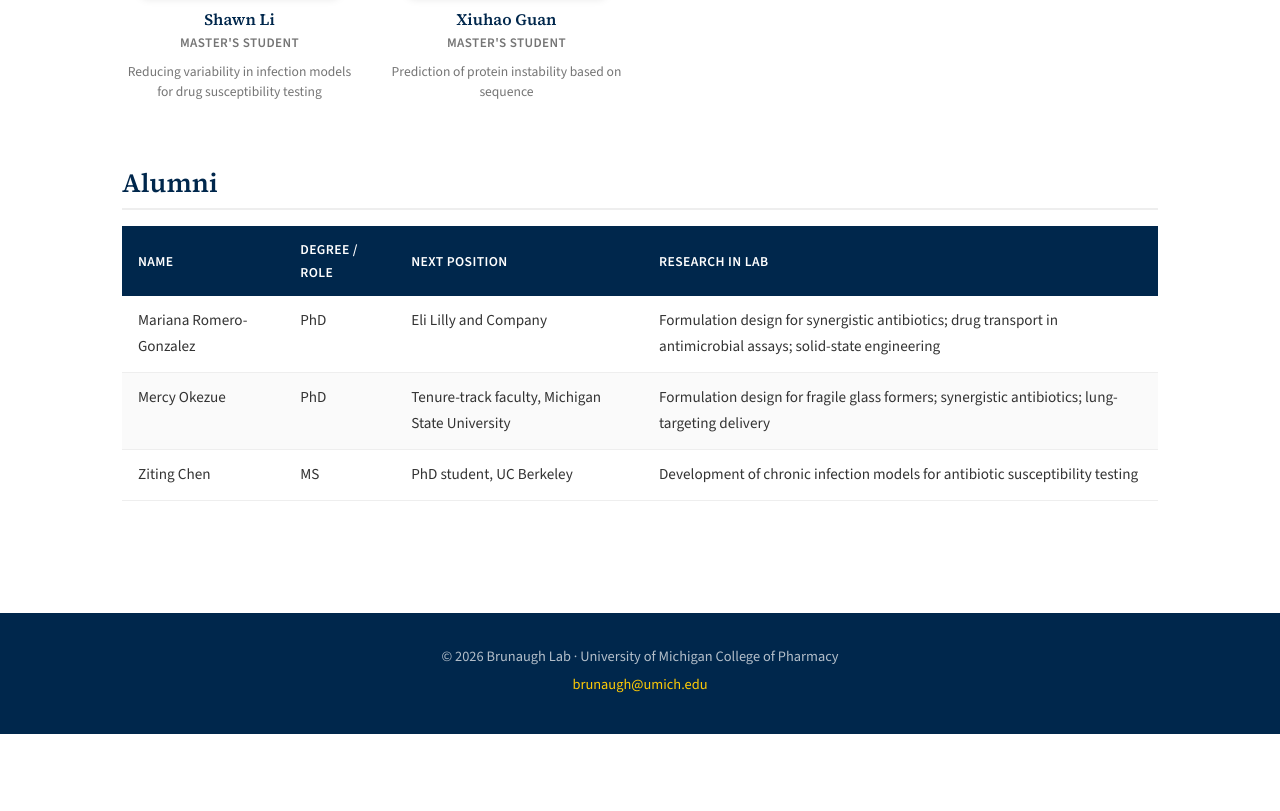
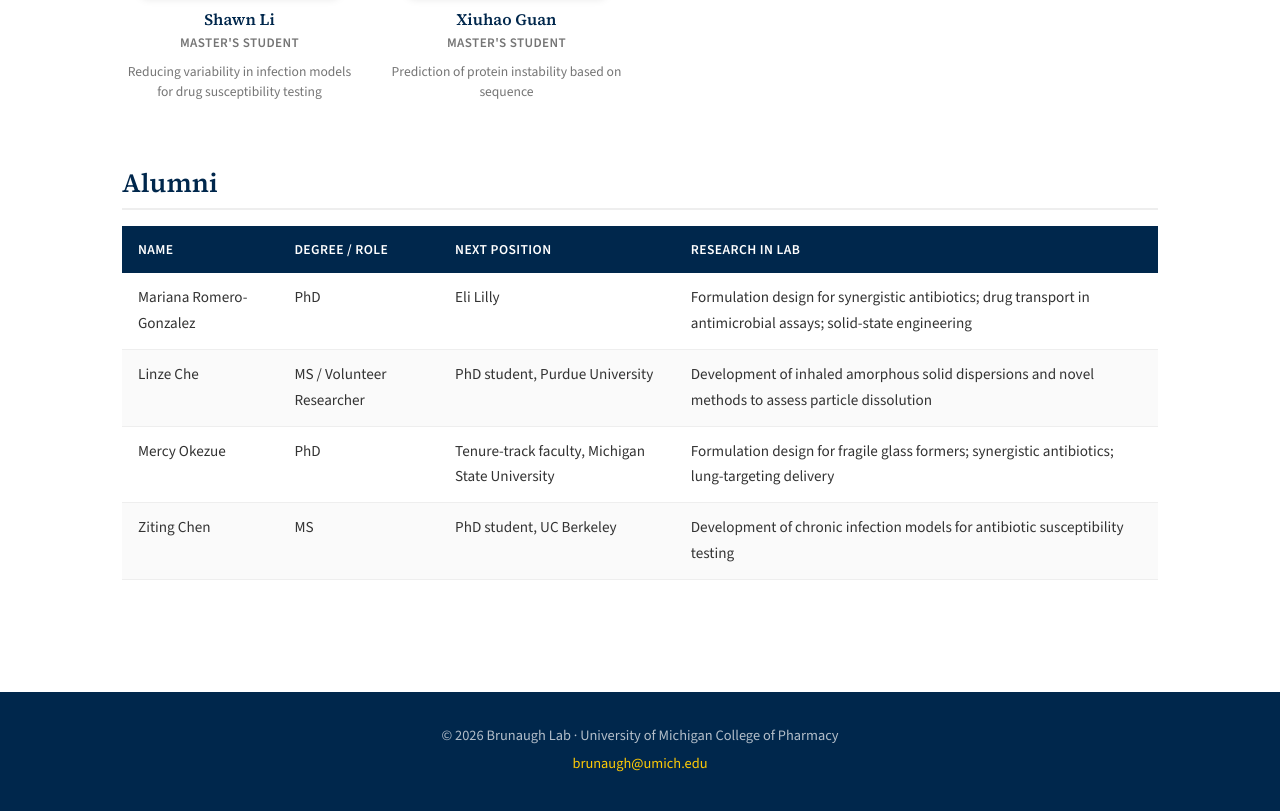
Before and after one commit to Brunaugh-Lab/Brunaugh-Lab.github.io, a Jekyll site: the page built from people.html, in a window 1280 px wide and 900 px high, scrolled down 2291 px, cut to the strip 87-898 px from the top of the window. Built offline with Jekyll 4.4.1, drawn with Linux system fonts in a browser that asks for light colours; before the commit the page ends 3112 px from its top, so only the background shows below that.

Commit message:
Refine alumni next positions

```diff
--- a/people.html
+++ b/people.html
@@ -139,8 +139,14 @@ permalink: /people/
       <tr>
         <td>Mariana Romero-Gonzalez</td>
         <td>PhD</td>
-        <td>Eli Lilly and Company</td>
+        <td>Eli Lilly</td>
         <td>Formulation design for synergistic antibiotics; drug transport in antimicrobial assays; solid-state engineering</td>
+      </tr>
+      <tr>
+        <td>Linze Che</td>
+        <td>MS / Volunteer Researcher</td>
+        <td>PhD student, Purdue University</td>
+        <td>Development of inhaled amorphous solid dispersions and novel methods to assess particle dissolution</td>
       </tr>
       <tr>
         <td>Mercy Okezue</td>
```
